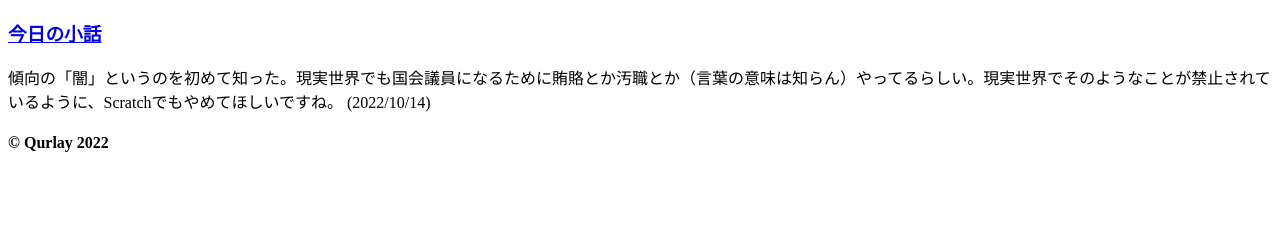
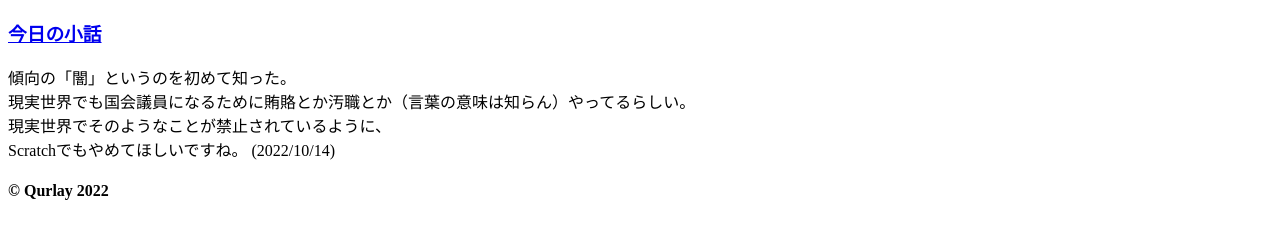
Before and after one commit to Qnrlay/qnrlay.github.io, a plain HTML site: page index.html in a window 1280 px wide. Shown: the part 61-300 px from the top of the page. Drawn offline with Linux system fonts and the light colour scheme.

Commit message:
Update index.html

```diff
--- a/index.html
+++ b/index.html
@@ -19,7 +19,7 @@
     </header>
     <main>
       <h3><a href="/about/talk">今日の小話</a></h3>
-      <p>傾向の「闇」というのを初めて知った。現実世界でも国会議員になるために賄賂とか汚職とか（言葉の意味は知らん）やってるらしい。現実世界でそのようなことが禁止されているように、Scratchでもやめてほしいですね。
+      <p>傾向の「闇」というのを初めて知った。<br>現実世界でも国会議員になるために賄賂とか汚職とか（言葉の意味は知らん）やってるらしい。<br>現実世界でそのようなことが禁止されているように、<br>Scratchでもやめてほしいですね。
 
 (2022/10/14)
       </p>
```
